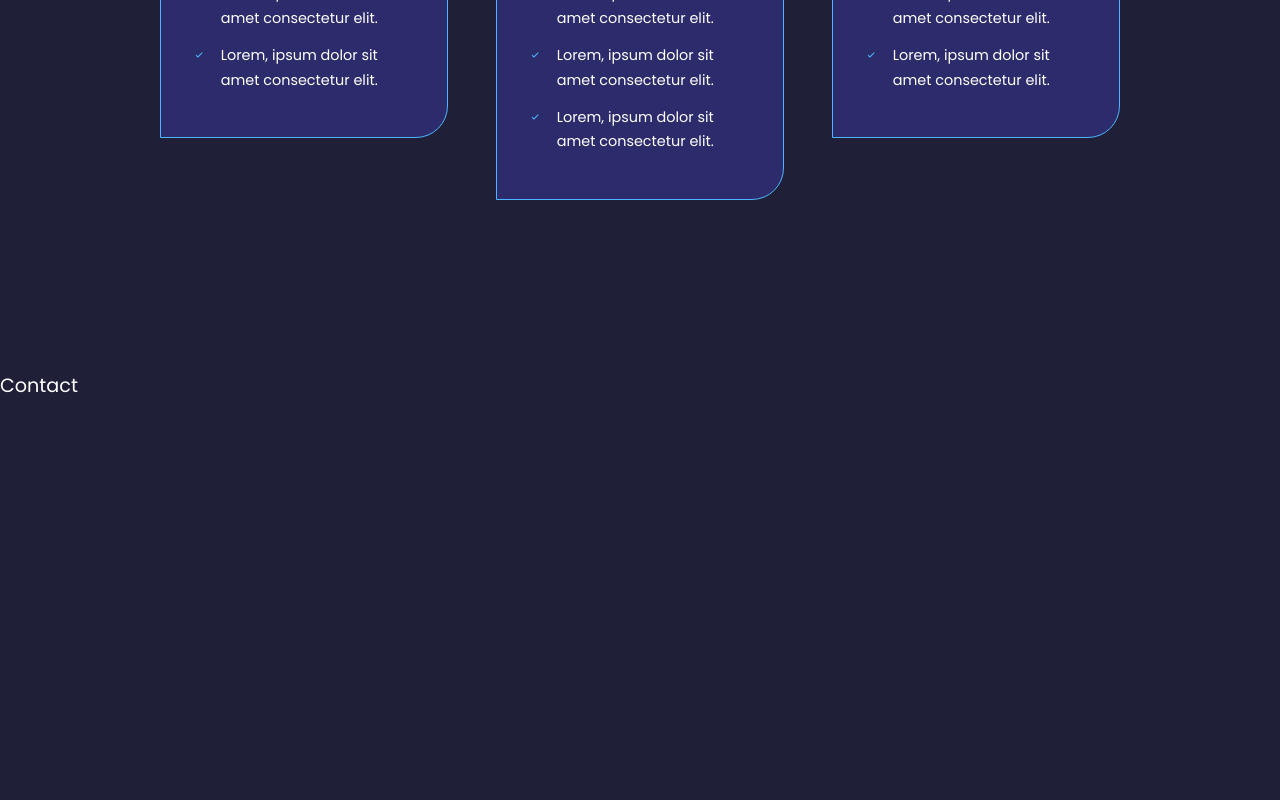
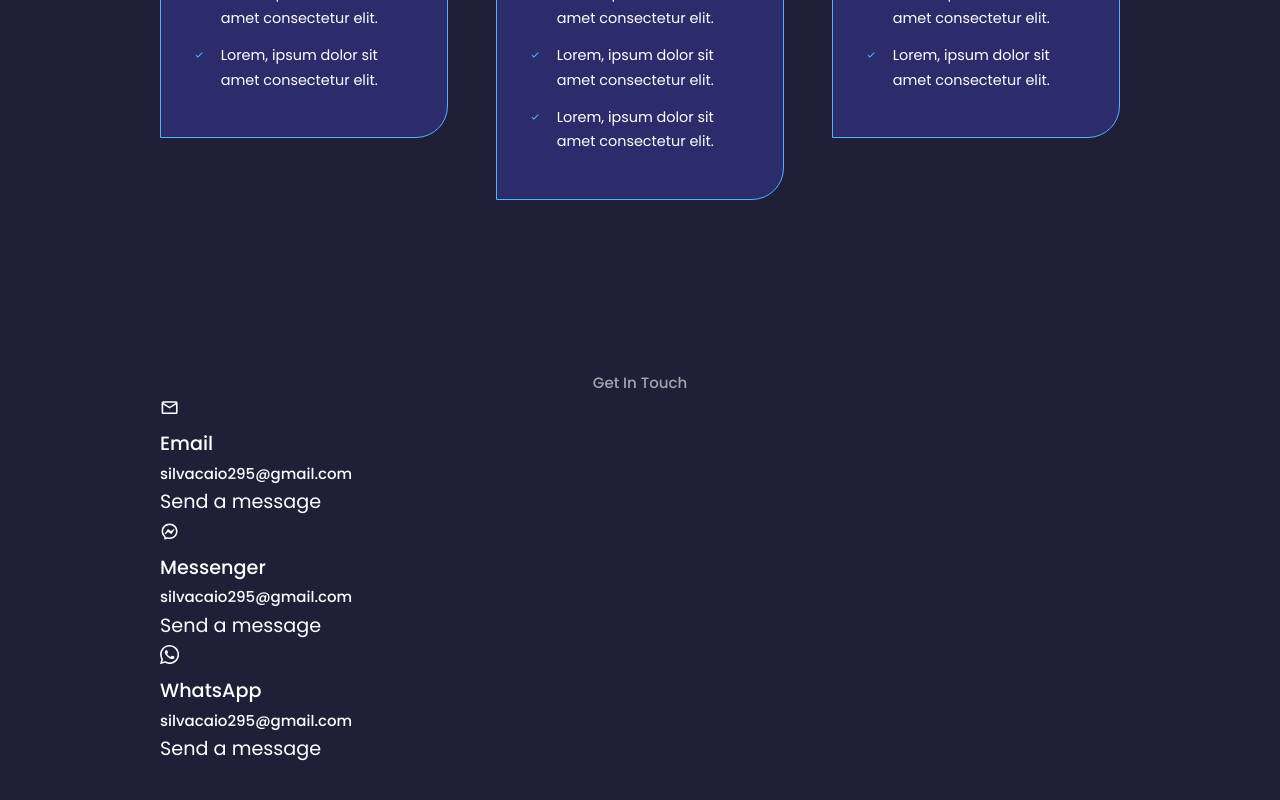
Before and after one commit to Caiofrt9/caioportifolio, a React (Create React App) app: page / in a window 1280 px wide. Shown: the part 4230-5030 px from the top of the page. Built offline with nearby package versions, Linux system fonts and the light colour scheme.

Commit message:
test commit

```diff
--- a/src/Components/contact/Contact.jsx
+++ b/src/Components/contact/Contact.jsx
@@ -1,9 +1,43 @@
 import React from "react";
 import './contact.css'
+import { MdOutlineEmail } from "react-icons/md";
+import { RiMessengerLine } from "react-icons/ri"
+import {BsWhatsapp} from "react-icons/bs"
+
 
 const Contact = () => {
   return (
-    <section id="contact"> Contact</section>
+    <section id="contact">
+    <h5>Get In Touch</h5>
+
+    <div className="container contact__container">
+      <div className="contact__options">
+       <article className="contact__option">
+         <MdOutlineEmail/>
+         <h4>Email</h4>
+         <h5>silvacaio295@gmail.com</h5>
+         <a href="mailto:silvacaio295@gmail.com">Send a message</a>
+       </article>
+
+       <article className="contact__option">
+         <RiMessengerLine/>
+         <h4>Messenger</h4>
+         <h5>silvacaio295@gmail.com</h5>
+         <a href="https://m.me/ernest.achiever">Send a message</a>
+       </article>
+
+       <article className="contact__option">
+         <BsWhatsapp/>
+         <h4>WhatsApp</h4>
+         <h5>silvacaio295@gmail.com</h5>
+         <a href="https://api.whatsapp.com/send?phone=+559499033173">Send a message</a>
+       </article>
+
+      </div>
+      {/* EN OF CONTACT OPTIONS */}
+      <form action=""></form>
+    </div>
+    </section>
   )
 }
 
```
